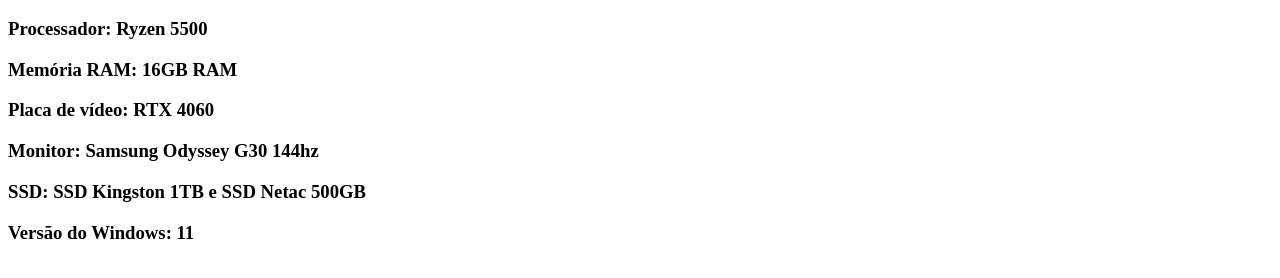
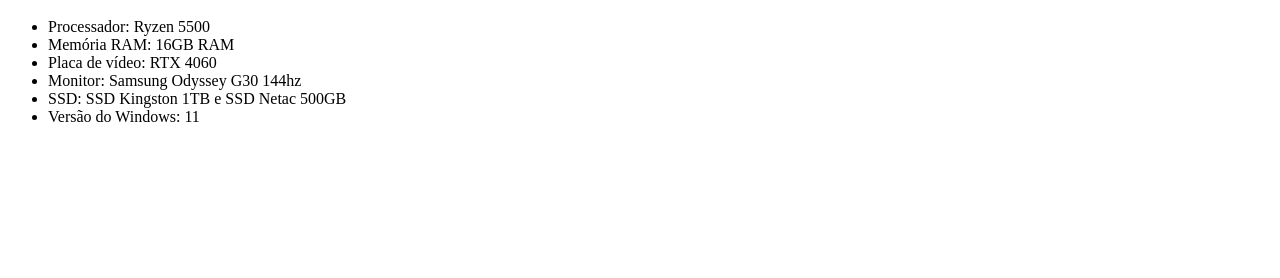
Before and after one commit to DogaoDaZN/dogaodazn.github.io, a plain HTML site: page index.html in a window 1280 px wide. Shown: the part 504-782 px from the top of the page. Drawn offline with Linux system fonts and the light colour scheme.

Commit message:
Update index.html

```diff
--- a/index.html
+++ b/index.html
@@ -22,10 +22,12 @@
     </body>
 
    <h1>Meu PC</h1>
-        <h3>Processador: Ryzen 5500</h3>
-        <h3>Memória RAM: 16GB RAM</h3>
-        <h3>Placa de vídeo: RTX 4060</h3>
-        <h3>Monitor: Samsung Odyssey G30 144hz</h3>
-        <h3>SSD: SSD Kingston 1TB e SSD Netac 500GB</h3>
-        <h3>Versão do Windows: 11</h3>
+    <ul>
+       <li>Processador: Ryzen 5500</li>
+       <li>Memória RAM: 16GB RAM</li>
+       <li>Placa de vídeo: RTX 4060</li>
+       <li>Monitor: Samsung Odyssey G30 144hz</li>
+       <li>SSD: SSD Kingston 1TB e SSD Netac 500GB</li>
+       <li>Versão do Windows: 11</li>
+    </ul>
 </html>
```
